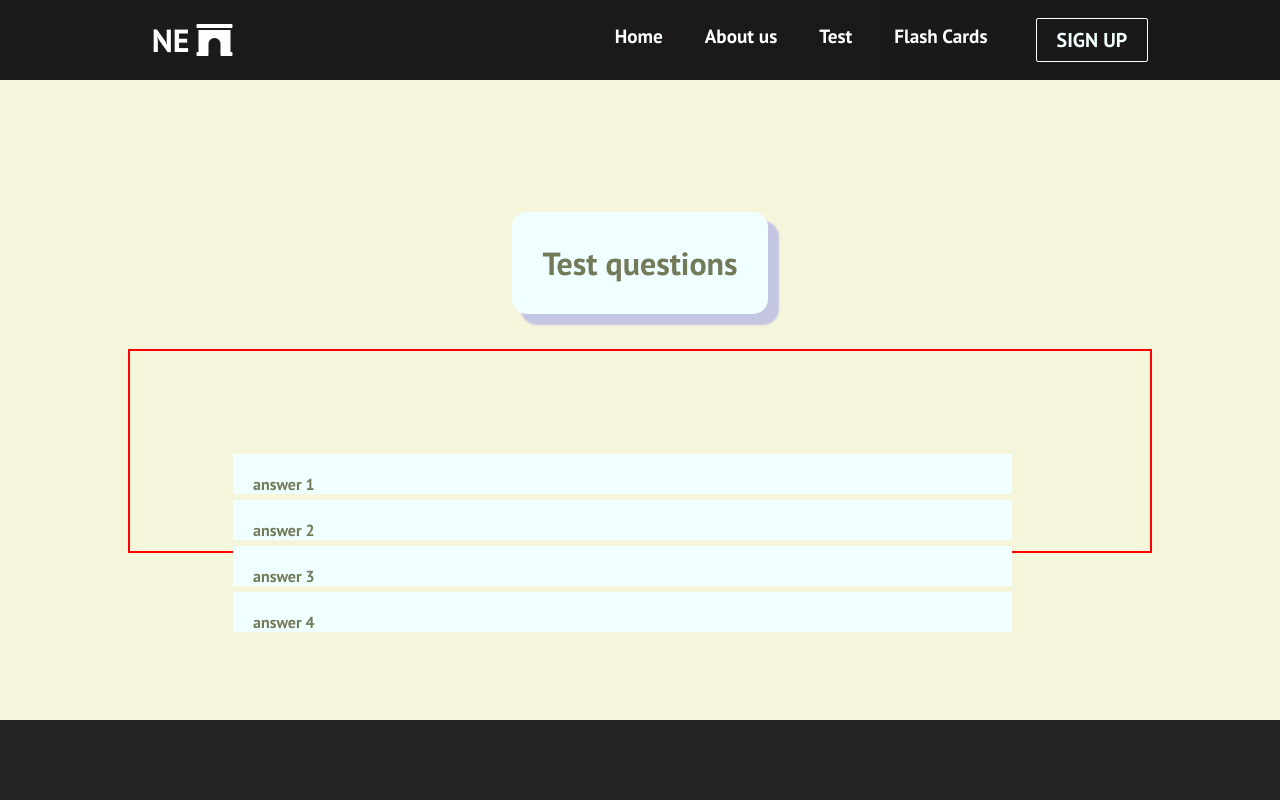
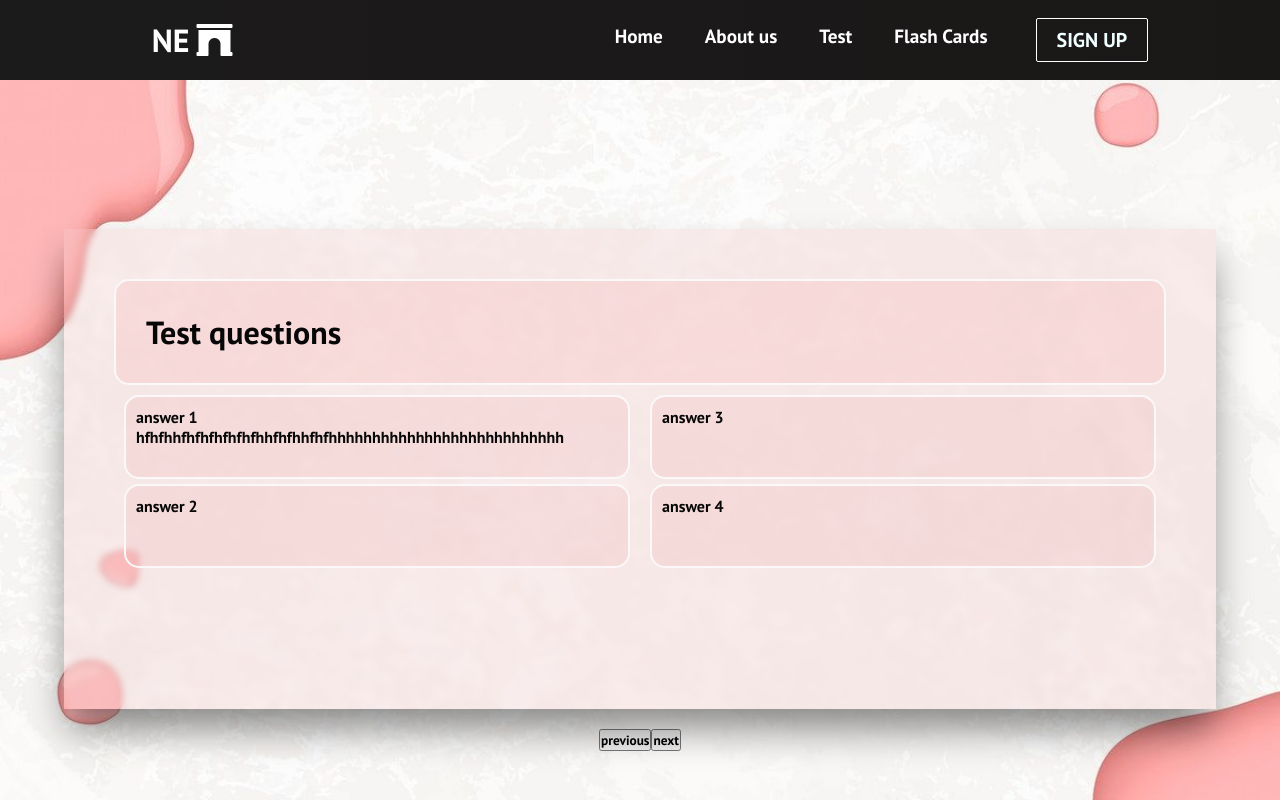
Before and after one commit to olenarostotskyy/react_nail_quiz_practice, a React (Create React App) app: page /test in a window 1280 px wide. Shown: the top 800 px of the page. Built offline with nearby package versions, Linux system fonts and the light colour scheme; a web font is replaced by a local one.

Commit message:
test page design

```diff
--- a/src/pages/Test.css
+++ b/src/pages/Test.css
@@ -1,9 +1,10 @@
 .test-container{
-    background-color: beige;
+    /* background-color: beige; */
+    background: url('../pictures/home_page_img.jpeg') center center/cover no-repeat;
     display: flex;
     justify-content: center;
     width: 100%;
-    height: 80vh;    /* align-items: center; */
+    height: 100vh;    /* align-items: center; */
     align-items: center;
     flex-direction: column;
     object-fit: contain;
@@ -18,34 +19,66 @@
   }
 
 .test-question{
+    border: 2px solid rgb(250, 248, 248);
 
+    background: rgba(244, 170, 170, 0.23);
     padding: 20px;
-    color: rgb(115, 122, 89);
-    background-color: azure;
+    color: rgb(7, 7, 7);
+    /* background-color: azure; */
     border-radius: 15px;
-    box-shadow: 10px 10px 2px 1px rgba(0, 0, 255, .2);
+    /* box-shadow: 10px 10px 2px 1px rgba(0, 0, 255, .2); */
 }
 .test-question h1{
     padding: 10px;
 }
-.test-answers{
-    width: 80%;
-    height: 30%;
-    flex-direction: column;
-    margin: 35px;
-    padding: 100px;
+.test-answers-col{
+    overflow: hidden;
+    position: relative;
+
+ }
+.answers-row{
+/* transform: rotateZ(35deg);     */
+    background: rgba(238, 172, 172, 0.23);
+    background-image: linear-gradient(90deg, rgba(255, 255, 255, 0.1) 0%,rgba(255, 255, 255, 0.1) 20% );
+    backdrop-filter: blur(3px);
+    box-shadow: -1px 24px 36px -4px rgba(0,0,0,0.45);
+    /* box-shadow: 0px 0px 3px rgba(0, 0, 0, 0.051), 0px,0px, 7.2px rgba(0, 0, 0, 0.073,) 0px,0px,13.6px rgba(0, 0, 0, 0.09),0px,0px,24.3px rgba(0, 0, 0, 0.107), 0px,0px,45.5px rgba(0, 0, 0, 0.129), 0px,0px,109px rgba(0, 0, 0, 0.18); */
+    width: 90%;
+    height: 60%;
+    /* flex-direction: column; */
+    margin: 20px;
+    padding:50px;
+    /* overflow: scroll; */
+    object-fit: contain;
+    /* display: flex; */
+}
+/*
+.test-answers-col{
+    /* width: 50%;
+    height: 100%;  */
+    /* flex-direction: column;
+    margin: 30px;
+    padding:100px;
     border: 2px solid red;
     display: flex;
-    justify-content: space-around;
+    justify-content: space-around; */
 
-}
-.test-answ{
-    width: 95%;
-    height: 20%;
-    color: rgb(115, 122, 89);
-    padding: 20px;
-    margin: 3px;
-    background-color: azure;
+ .test-answ{
+    border: 2px solid rgb(250, 248, 248);
+
+    border-radius: 15px;
+    background: rgba(238, 172, 172, 0.23);
+    /* background: rgb(244, 234, 234);
+    background-image: linear-gradient(90deg, rgba(74, 162, 20, 0.1) 10%,rgba(18, 38, 213, 0.1) 20% ); */
+    /* text-align: justify; */
+    width: 100%;
+    height: 30%;
+    color: rgb(7, 7, 7);    padding: 10px;
+    margin-bottom: 5px;
+    padding:10px;
+    /* background-color: azure; */
+    /* border: 2px solid red; */
+
 
 }
 
@@ -55,3 +88,17 @@
       margin-top: -150px;
     }
   }
+
+.answers-row:after{
+    content: "";
+  display: table;
+  clear: both;
+  width: 100%;
+
+}
+.test-answers-col{
+    float: left;
+    width: 50%;
+    padding: 10px;
+    height: 300px;
+}
--- a/src/pages/Test.js
+++ b/src/pages/Test.js
@@ -4,14 +4,24 @@ import "./Test.css";
 const Test = () => {
   return (
     <div className="test-container">
-      <div className="test-question">
-        <h1>Test questions</h1>
+      <div className="answers-row">
+        <div className="test-question">
+          <h1>Test questions</h1>
+        </div>
+        <div className="test-answers-col">
+          <div className="test-answ">
+            answer 1 hfhfhhfhfhfhfhfhfhhfhfhhfhfhhhhhhhhhhhhhhhhhhhhhhhhhhh
+          </div>
+          <div className="test-answ">answer 2</div>
+        </div>
+        <div className="test-answers-col">
+          <div className="test-answ">answer 3</div>
+          <div className="test-answ">answer 4</div>
+        </div>
       </div>
-      <div className="test-answers">
-        <div className="test-answ">answer 1</div>
-        <div className="test-answ">answer 2</div>
-        <div className="test-answ">answer 3</div>
-        <div className="test-answ">answer 4</div>
+      <div className="buttons">
+        <button>previous</button>
+        <button>next</button>
       </div>
     </div>
   );
```
